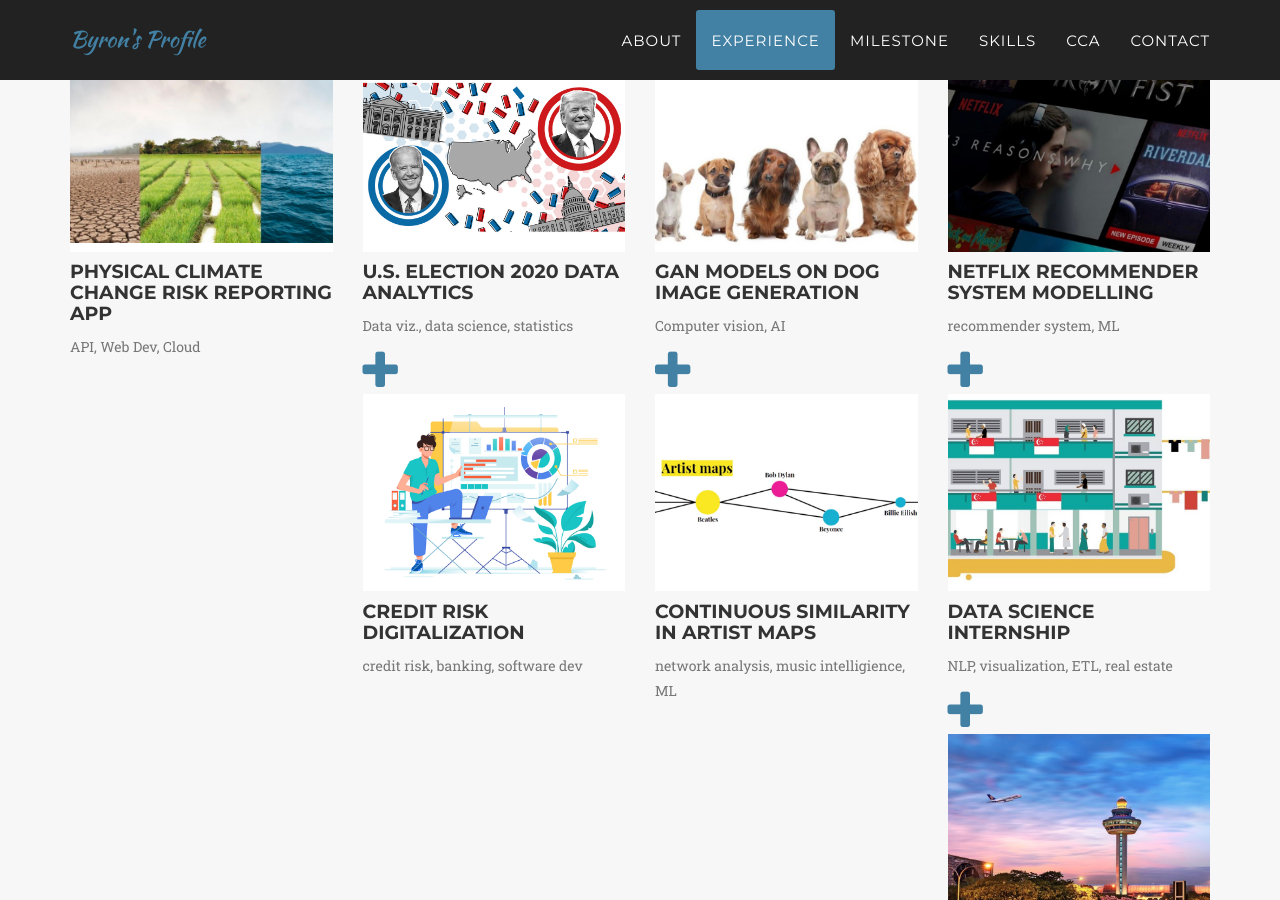
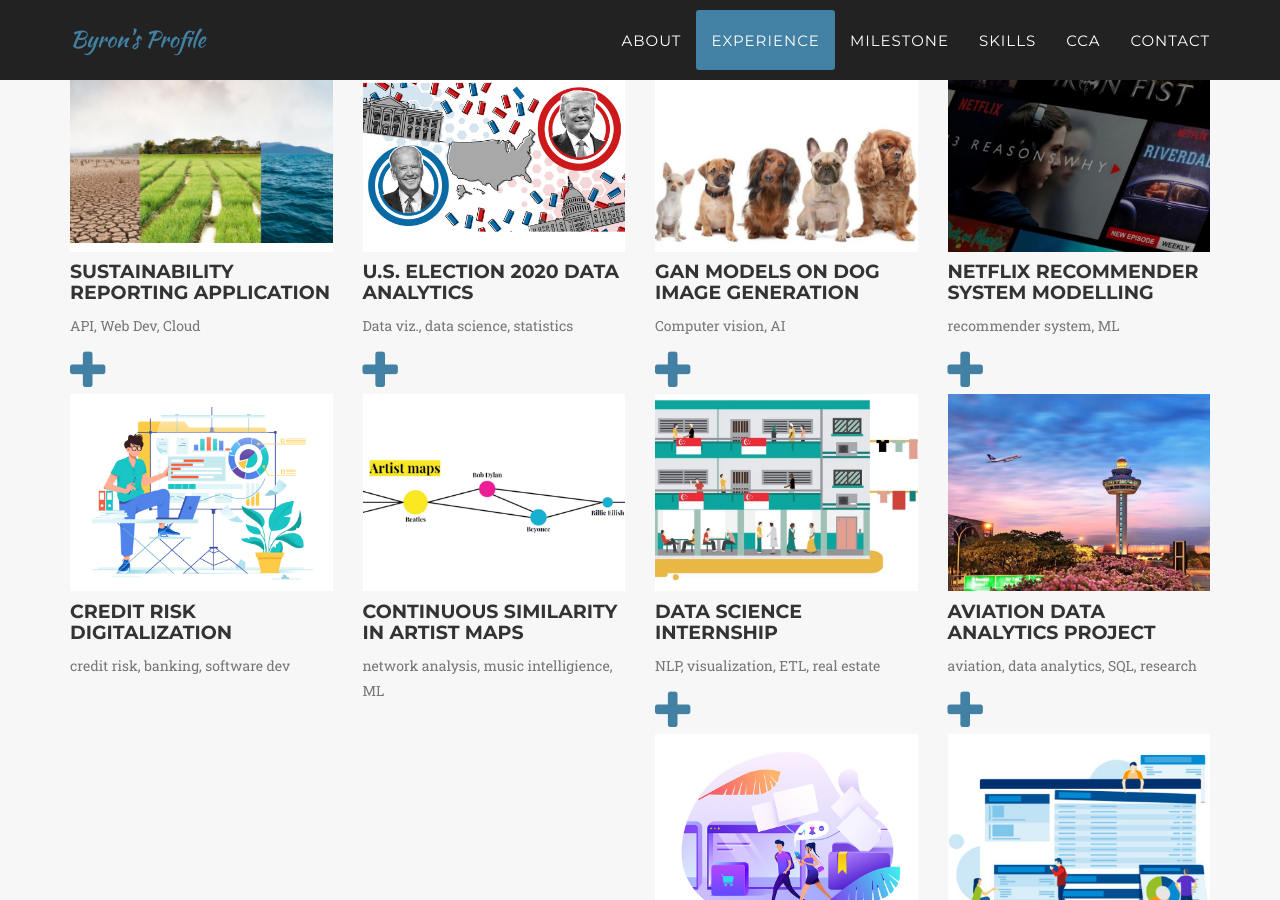
Before and after one commit to yingjiebyron/byron.GitHub.io, a Jekyll site: the page built from _posts/2020-11-09-project-14.markdown, in a window 1280 px wide and 900 px high, scrolled down 2269 px. Built offline with Jekyll 4.4.1, drawn with Linux system fonts in a browser that asks for light colours; some web fonts are replaced.

Commit message:
fixed planet title

```diff
--- a/_posts/2020-11-09-project-14.markdown
+++ b/_posts/2020-11-09-project-14.markdown
@@ -1,5 +1,5 @@
 ---
-title: Physical Climate Change Risk Reporting App
+title: Sustainability Reporting Application
 subtitle: API, Web Dev, Cloud
 layout: default
 modal-id: 14
```
